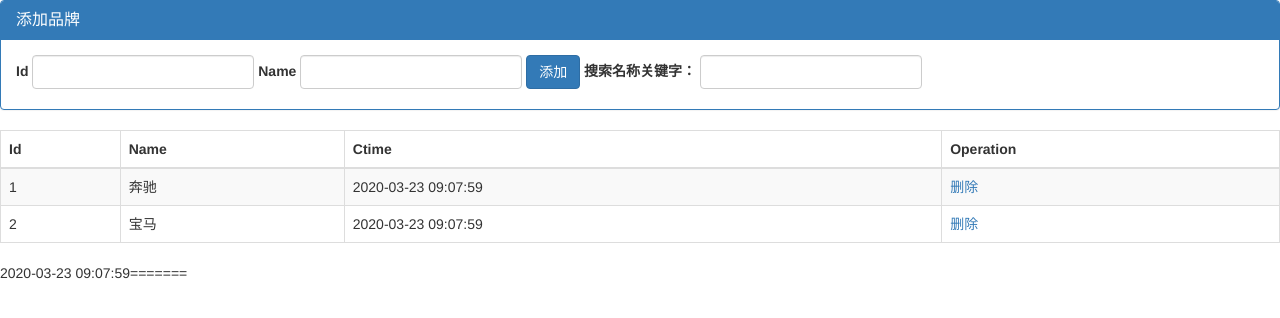
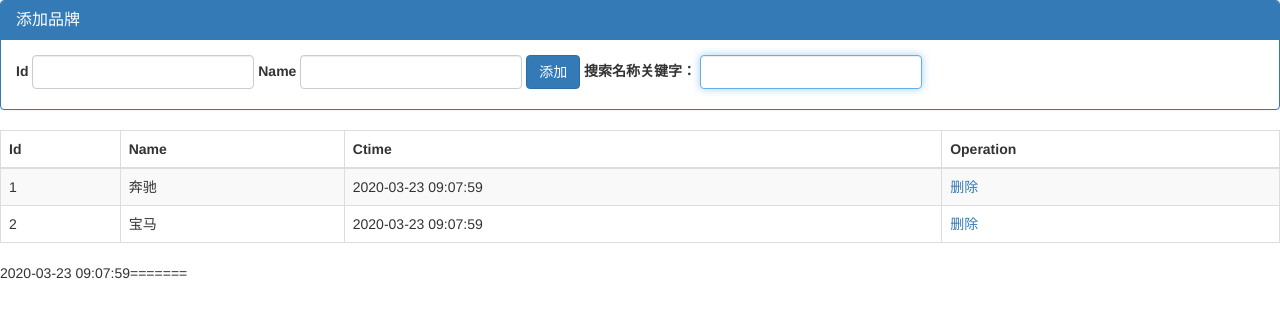
Before and after one commit to YomiA/Vue, a website: page example/brandsListExample.html in a window 1280 px wide. Drawn offline with Linux system fonts and the light colour scheme.

Commit message:
directive

```diff
--- a/example/brandsListExample.html
+++ b/example/brandsListExample.html
@@ -29,7 +29,7 @@
                     搜索名称关键字：
 <!--                    获取焦点标签： autofocus="autofocus"-->
 <!--                    注意再Vue中所有的指令，再调用的时候都是以 v- 开头-->
-                    <input type="text" class="form-control" v-model="keywords" id="search">
+                    <input type="text" class="form-control" v-model="keywords" id="search" v-focus v-color>
                 </label>
 
             </div>
@@ -100,16 +100,32 @@
         //但是：在调用的时候，必须 在指令名称前面 加上 v- 前缀来进行调用
         //参数2：是一个对象，这个对象身上，有一些指令相关的函数，这些函数可以在特定的阶段，执行相关的操作
         Vue.directive('focus',{
-            bind:function () {//每当指令绑定到元素上的时候，会立即执行这个 bind 函数，只执行一次
+            //el表示，把这个绑定到哪个元素上，那么这个 el 就是指哪个元素 比如 这次绑定到 input 身上，那么这次的el就是指input元素
+            bind:function (el) {//每当指令绑定到元素上的时候，会立即执行这个 bind 函数，只执行一次
+            //注意：在每个函数中，第一个参数永远是el， 表示被绑定了指令的那个元素，这个el参数是一个原生的js对象(就是DOM对象)
+            //在元素中，刚绑定的指令的时候，还没有插入到DOM中去，这时候调用 focus 方法没有作用
+            //因为一个元素只有插入DOM中之后才能获取焦点，也就是在浏览器显示出来
+                el.focus();
+            },
+            inserted:function (el) {// inserted 表示元素 插入到 DOM 中的时候，会执行 inserted 函数 [执行一次]
+                el.focus()
+            },
+            updated:function () {// 当V-node更新的时候，会执行 updated ，可能会触发多次
 
             },
-            inserted:function () {// inserted 表示元素 插入到 DOM 中的时候，会执行 inserted 函数
+        });
+
+        Vue.directive('color',{
+            bind:function (el) {
+                el.style.color="red";
+            },
+            inserted:function () {
 
             },
             updated:function () {
 
             }
-        });
+        })
 
 
         //创建 Vue 实例，得到 ViewModel
```
